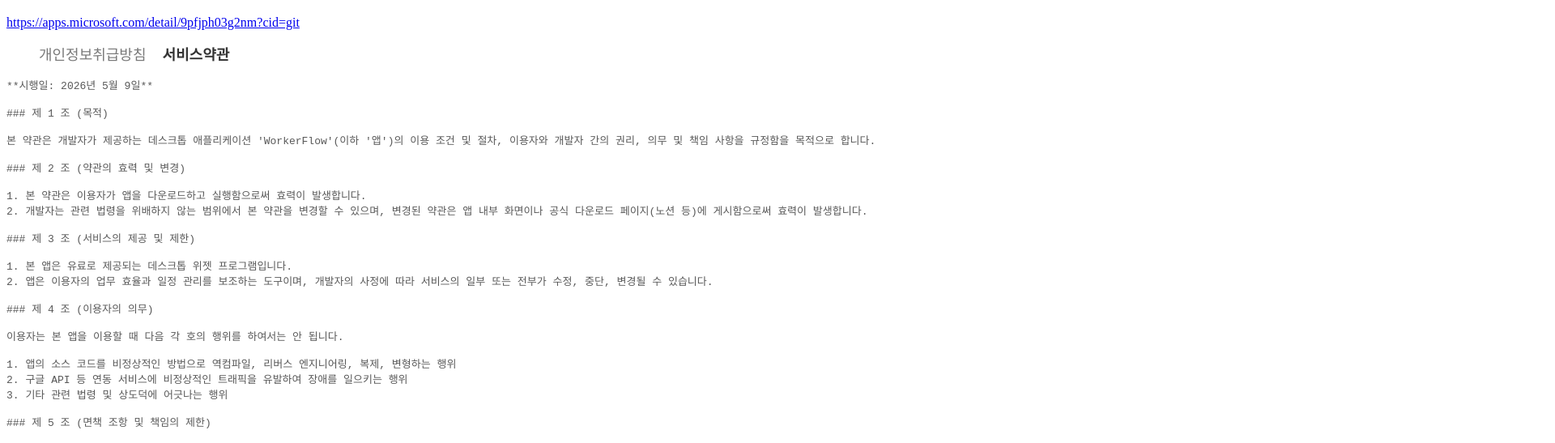
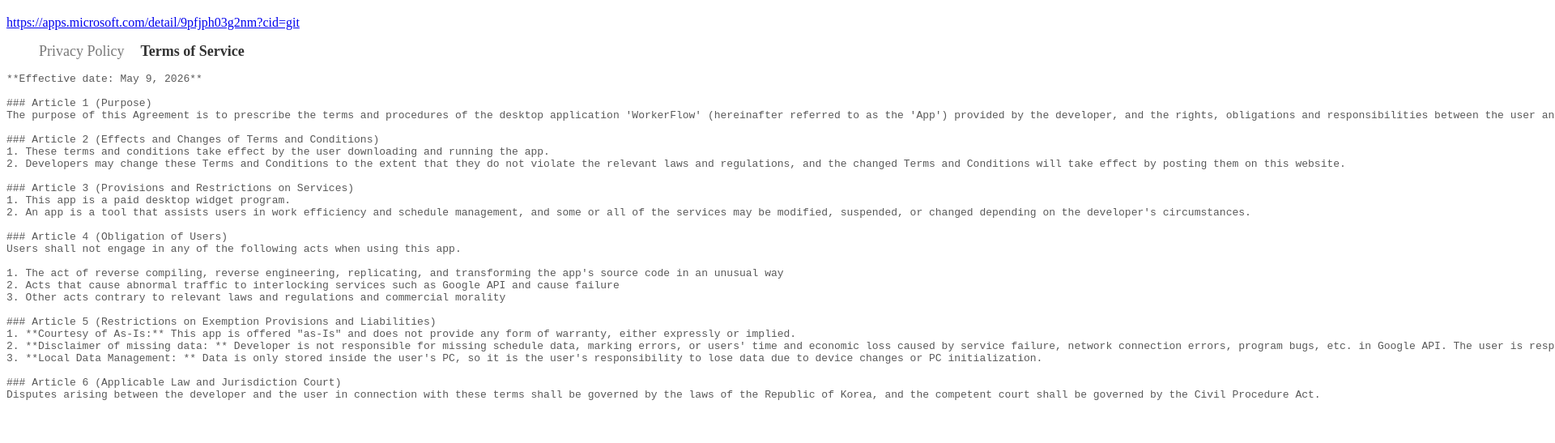
Before and after one commit to workerflow-page/workerflow-page.github.io, a plain HTML site: page service.html in a window 1280 px wide. Shown: the part 61-608 px from the top of the page at 81% size, 1920 px wide, since content can reach past the window. Drawn offline with Linux system fonts and the light colour scheme.

Commit message:
Update service.html

```diff
--- a/service.html
+++ b/service.html
@@ -20,43 +20,37 @@
         <h1><a href="./">workerflow</a></h1>
         <a href="https://apps.microsoft.com/detail/9pfjph03g2nm?cid=git">https://apps.microsoft.com/detail/9pfjph03g2nm?cid=git</a>
         <ul>
-            <li><a href="./privacy.html">개인정보취급방침</a></li>
-            <li class="on"><a href="./service.html">서비스약관</a></li>
+            <li><a href="./privacy.html">Privacy Policy</a></li>
+            <li class="on"><a href="./service.html">Terms of Service</a></li>
         </ul>
         <pre>
-**시행일: 2026년 5월 9일**
+**Effective date: May 9, 2026**
 
-### 제 1 조 (목적)
+### Article 1 (Purpose)
+The purpose of this Agreement is to prescribe the terms and procedures of the desktop application 'WorkerFlow' (hereinafter referred to as the 'App') provided by the developer, and the rights, obligations and responsibilities between the user and the developer.
 
-본 약관은 개발자가 제공하는 데스크톱 애플리케이션 'WorkerFlow'(이하 '앱')의 이용 조건 및 절차, 이용자와 개발자 간의 권리, 의무 및 책임 사항을 규정함을 목적으로 합니다.
+### Article 2 (Effects and Changes of Terms and Conditions)
+1. These terms and conditions take effect by the user downloading and running the app.
+2. Developers may change these Terms and Conditions to the extent that they do not violate the relevant laws and regulations, and the changed Terms and Conditions will take effect by posting them on this website.
 
-### 제 2 조 (약관의 효력 및 변경)
+### Article 3 (Provisions and Restrictions on Services)
+1. This app is a paid desktop widget program.
+2. An app is a tool that assists users in work efficiency and schedule management, and some or all of the services may be modified, suspended, or changed depending on the developer's circumstances.
 
-1. 본 약관은 이용자가 앱을 다운로드하고 실행함으로써 효력이 발생합니다.
-2. 개발자는 관련 법령을 위배하지 않는 범위에서 본 약관을 변경할 수 있으며, 변경된 약관은 앱 내부 화면이나 공식 다운로드 페이지(노션 등)에 게시함으로써 효력이 발생합니다.
+### Article 4 (Obligation of Users)
+Users shall not engage in any of the following acts when using this app.
 
-### 제 3 조 (서비스의 제공 및 제한)
+1. The act of reverse compiling, reverse engineering, replicating, and transforming the app's source code in an unusual way
+2. Acts that cause abnormal traffic to interlocking services such as Google API and cause failure
+3. Other acts contrary to relevant laws and regulations and commercial morality
 
-1. 본 앱은 유료로 제공되는 데스크톱 위젯 프로그램입니다.
-2. 앱은 이용자의 업무 효율과 일정 관리를 보조하는 도구이며, 개발자의 사정에 따라 서비스의 일부 또는 전부가 수정, 중단, 변경될 수 있습니다.
+### Article 5 (Restrictions on Exemption Provisions and Liabilities)
+1. **Courtesy of As-Is:** This app is offered "as-Is" and does not provide any form of warranty, either expressly or implied.
+2. **Disclaimer of missing data: ** Developer is not responsible for missing schedule data, marking errors, or users' time and economic loss caused by service failure, network connection errors, program bugs, etc. in Google API. The user is responsible for final verification of alarms or schedules.
+3. **Local Data Management: ** Data is only stored inside the user's PC, so it is the user's responsibility to lose data due to device changes or PC initialization.
 
-### 제 4 조 (이용자의 의무)
-
-이용자는 본 앱을 이용할 때 다음 각 호의 행위를 하여서는 안 됩니다.
-
-1. 앱의 소스 코드를 비정상적인 방법으로 역컴파일, 리버스 엔지니어링, 복제, 변형하는 행위
-2. 구글 API 등 연동 서비스에 비정상적인 트래픽을 유발하여 장애를 일으키는 행위
-3. 기타 관련 법령 및 상도덕에 어긋나는 행위
-
-### 제 5 조 (면책 조항 및 책임의 제한)
-
-1. **As-Is 제공:** 본 앱은 "있는 그대로(As-Is)" 제공되며, 명시적이거나 묵시적인 어떠한 형태의 보증도 제공하지 않습니다.
-2. **데이터 누락에 대한 면책:** 개발자는 구글 API의 서비스 장애, 네트워크 연결 오류, 프로그램 버그 등으로 인해 발생한 일정 데이터의 누락, 표기 오류, 혹은 이로 인해 발생한 이용자의 시간적·경제적 손실에 대해 어떠한 책임도 지지 않습니다. 알람이나 일정의 최종 확인 책임은 이용자 본인에게 있습니다.
-3. **로컬 데이터 관리:** 데이터가 이용자의 PC 내부에만 저장되므로, 기기 변경이나 PC 초기화로 인한 데이터 유실은 이용자의 책임입니다.
-
-### 제 6 조 (준거법 및 관할법원)
-
-본 약관과 관련하여 개발자와 이용자 간에 발생한 분쟁에 대해서는 대한민국 법령을 준거법으로 하며, 관할 법원은 민사소송법에 따릅니다.
+### Article 6 (Applicable Law and Jurisdiction Court)
+Disputes arising between the developer and the user in connection with these terms shall be governed by the laws of the Republic of Korea, and the competent court shall be governed by the Civil Procedure Act.
         </pre>
     </div>
 </body>
```
